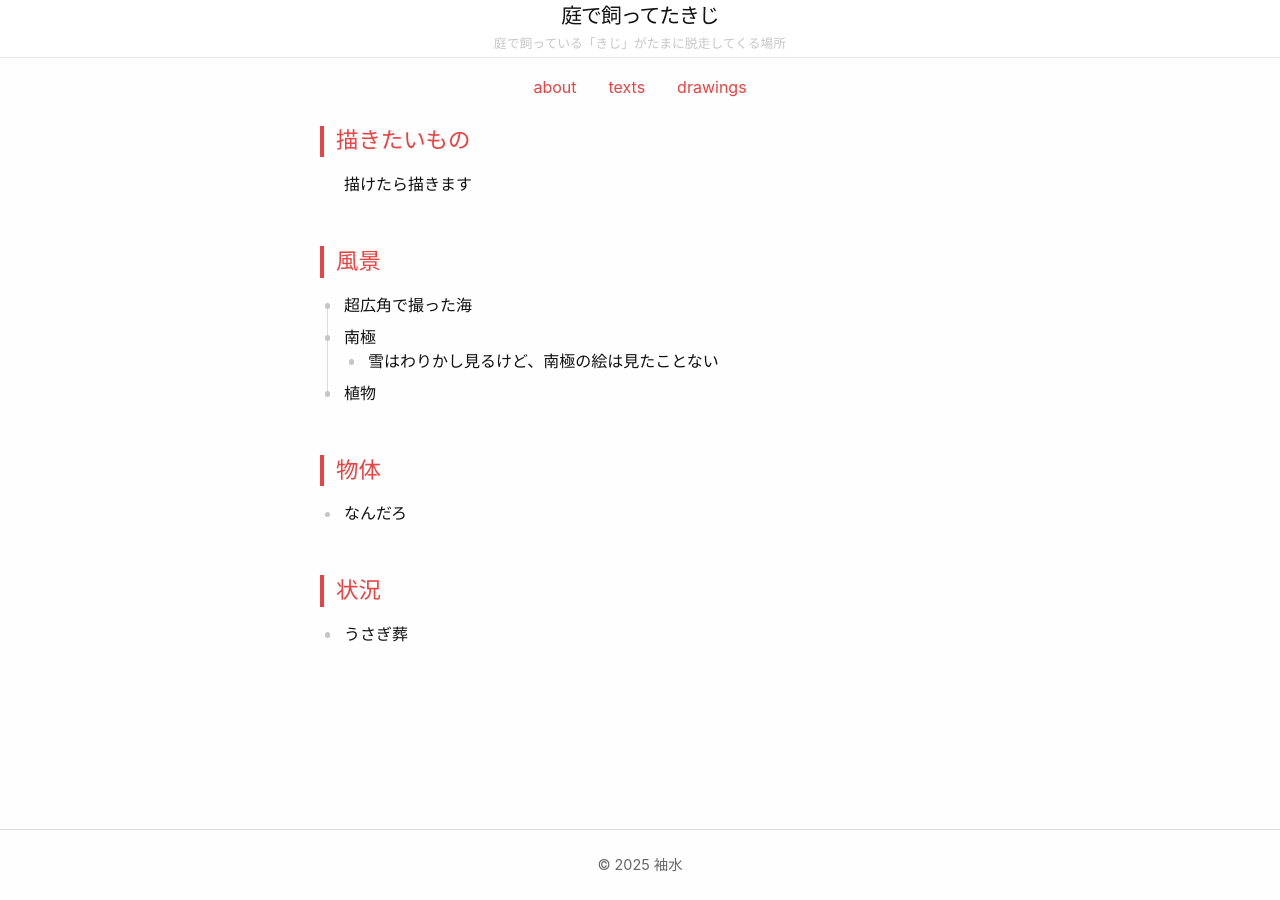
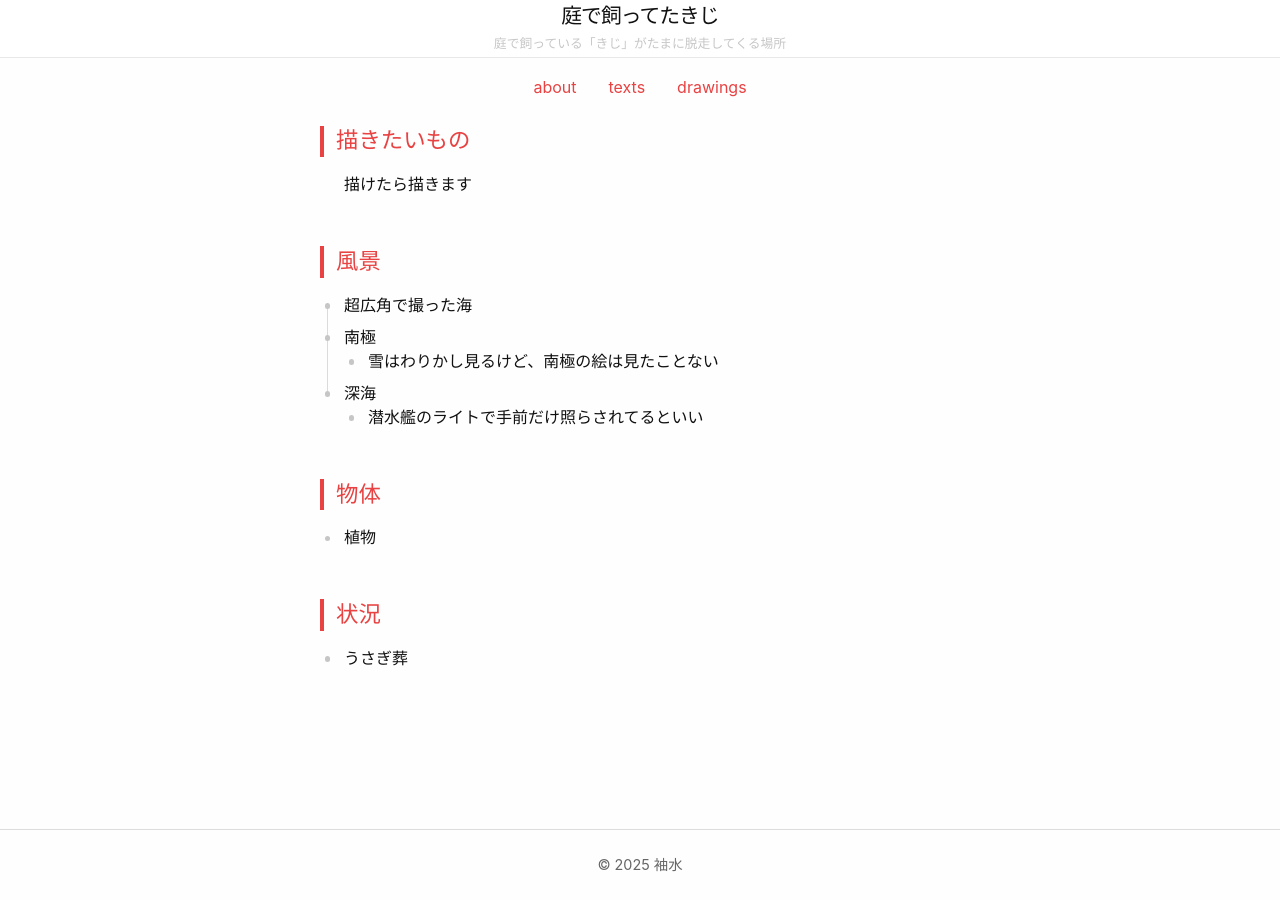
Before and after one commit to njargon/njargon.github.io, a Jekyll site: the page built from drawings-idea.md, in a window 1280 px wide. Built offline with Jekyll 4.4.1, drawn with Linux system fonts in a browser that asks for light colours.

Commit message:
vault backup: 2025-08-27 17:26:12

```diff
--- a/drawings-idea.md
+++ b/drawings-idea.md
@@ -19,10 +19,11 @@ permalink: /drawings-idea/
 - 超広角で撮った海
 - 南極
 	- 雪はわりかし見るけど、南極の絵は見たことない
-- 植物
+- 深海
+	- 潜水艦のライトで手前だけ照らされてるといい
 
 ## 物体
-- なんだろ
+- 植物
 
 
 ## 状況
```
